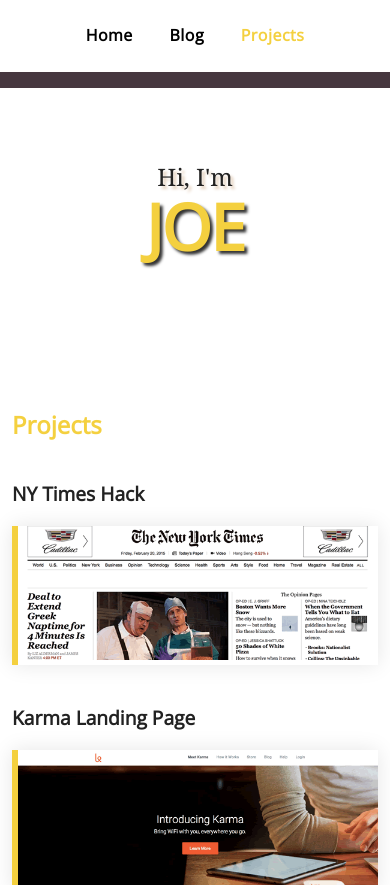
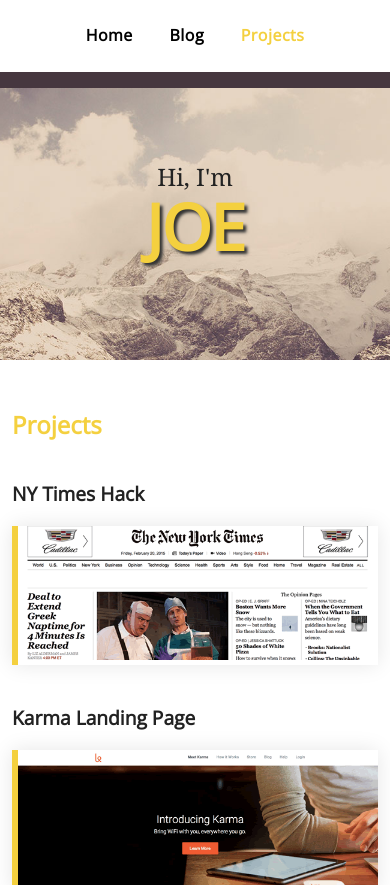
Before and after one commit to MartinWoodj/MartinWoodj.github.io, a plain HTML site: page projects.html in a window 390 px wide. Shown: the top 885 px of the page. Drawn offline with nearby package versions, Linux system fonts and the light colour scheme; a web font is replaced by a local one.

Commit message:
3rd times a charm

```diff
--- a/css/style.css
+++ b/css/style.css
@@ -104,7 +104,7 @@ Body
 }
 
 .masthead {
-	background-image: url('MartinWoodj.github.io/images/sustenpass-full.jpg');
+	background-image: url('http://martinwoodj.github.io/images/sustenpass-full.jpg');
 	background-repeat: no-repeat;
 	background-position: center center;
 	margin: 0 auto;
@@ -327,19 +327,19 @@ Media Queries
 
 @media only screen and (max-width: 768px) {
 	.masthead {
-		background-image: url('MartinWoodj.github.io/images/sustenpass-tablet.jpg');
+		background-image: url('http://martinwoodj.github.io/images/sustenpass-tablet.jpg');
 	}
 	.nyt_hack {
-		background: url('MartinWoodj.github.io/images/nyt_hack_tablet.jpg') no-repeat;
+		background: url('http://martinwoodj.github.io/images/nyt_hack_tablet.jpg') no-repeat;
 	}
 }
 
 @media only screen and (max-width: 480px) {
 	.masthead {
-		background-image: url('MartinWoodj.github.io/images/sustenpass-phone.jpg') no-repeat;
+		background-image: url('http://martinwoodj.github.io/images/sustenpass-phone.jpg') no-repeat;
 	}
 	.nyt_hack {
-		background: url('MartinWoodj.github.io/images/nyt_hack_phone.jpg') no-repeat;
+		background: url('http://martinwoodj.github.io/images/nyt_hack_phone.jpg') no-repeat;
 	}
 	.image-section {
 		width: 480px;
```
